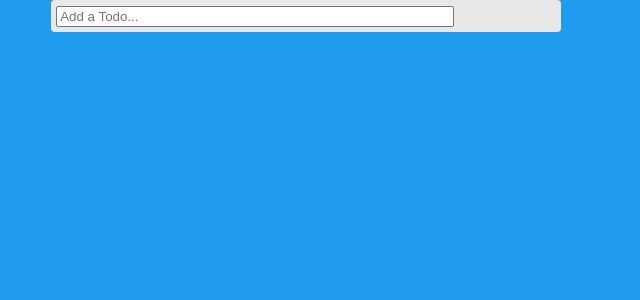
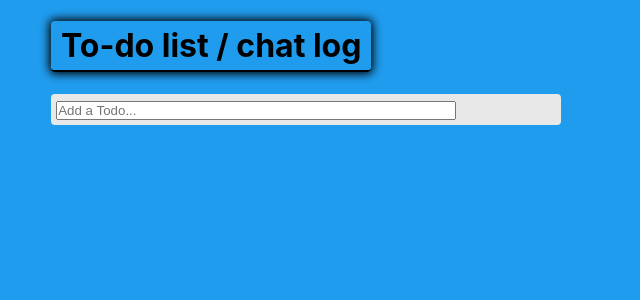
Before and after one commit to jalbane/react-hooks, a React (Create React App) app: page / in a window 1280 px wide. Shown: the top 300 px of the page, without its empty margins (0-640 px from the left). Built offline with nearby package versions, Linux system fonts and the light colour scheme.

Commit message:
Style changes

```diff
--- a/src/Components/Display.js
+++ b/src/Components/Display.js
@@ -15,8 +15,8 @@ export default function Display(props){
 						fontSize: 12
 					 }}>
 			{ props.completed
-			 ? <div className = 'btn'><button onClick = {() => props.handleDelete(props.index)}> Delete </button></div>
-			 : <div className = 'btn'><button onClick = {() => props.handleComplete(props.index)}> Complete </button></div>
+			 ? <div className = 'btn'><button onClick = {() => props.handleDelete(props.index)}> Delete Task</button></div>
+			 : <div className = 'btn'><button onClick = {() => props.handleComplete(props.index)}> Complete Task</button></div>
 			}
 			<div className = 'time-stamp'>
 				{displayDate()}
--- a/src/Containers/App.js
+++ b/src/Containers/App.js
@@ -42,17 +42,18 @@ function App() {
 
     return(
       <form onSubmit = {handleSubmit}>
-        <input style= {{width: 390}} placeholder = 'Add a Todo...' value = {value.text} onChange = { (e) =>setValue([e.target.value])} />
+        <input style= {{width: 396, padding: 0}} placeholder = 'Add a Todo...' value = {value.text} onChange = { (e) =>setValue([e.target.value])} />
       </form>
       );
   }
 
   return (
-
-  <div className = 'app'>
+  <div className = 'App'>
+    <div className = 'banner'>
+      <h1 className = 'header'> To-do list / chat log </h1>
+    </div>
     <div className = 'todo-list'>
       { todoText.map( (index, i) => <Display text = {index.text} completed = {index.completed} index = {i} key = {index.text} handleComplete = {completeTask} handleDelete = {deleteTask}/> )}
-
       <AddTodo addTodo={addTodo}/>
     </div>
   </div>
```
